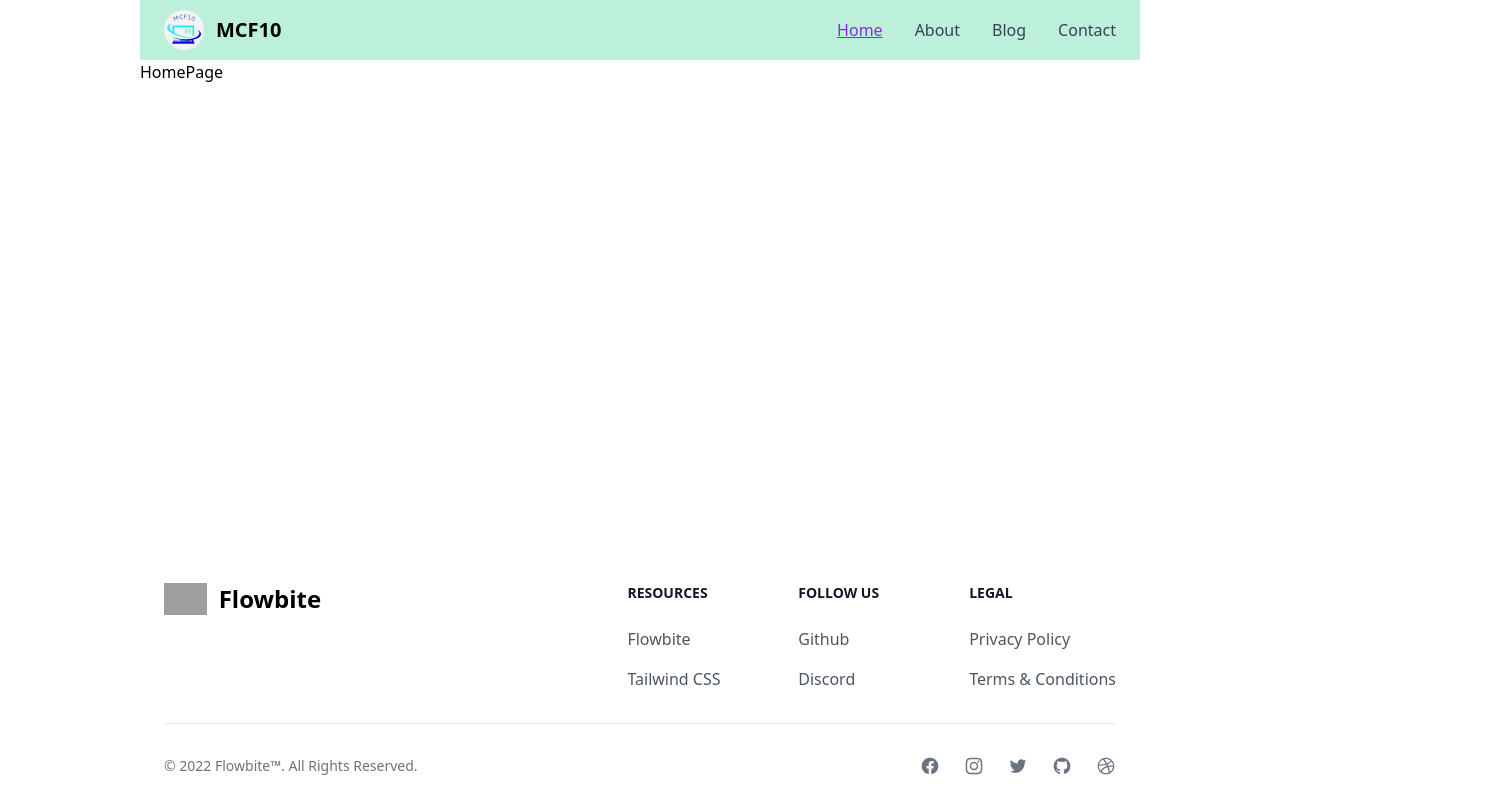
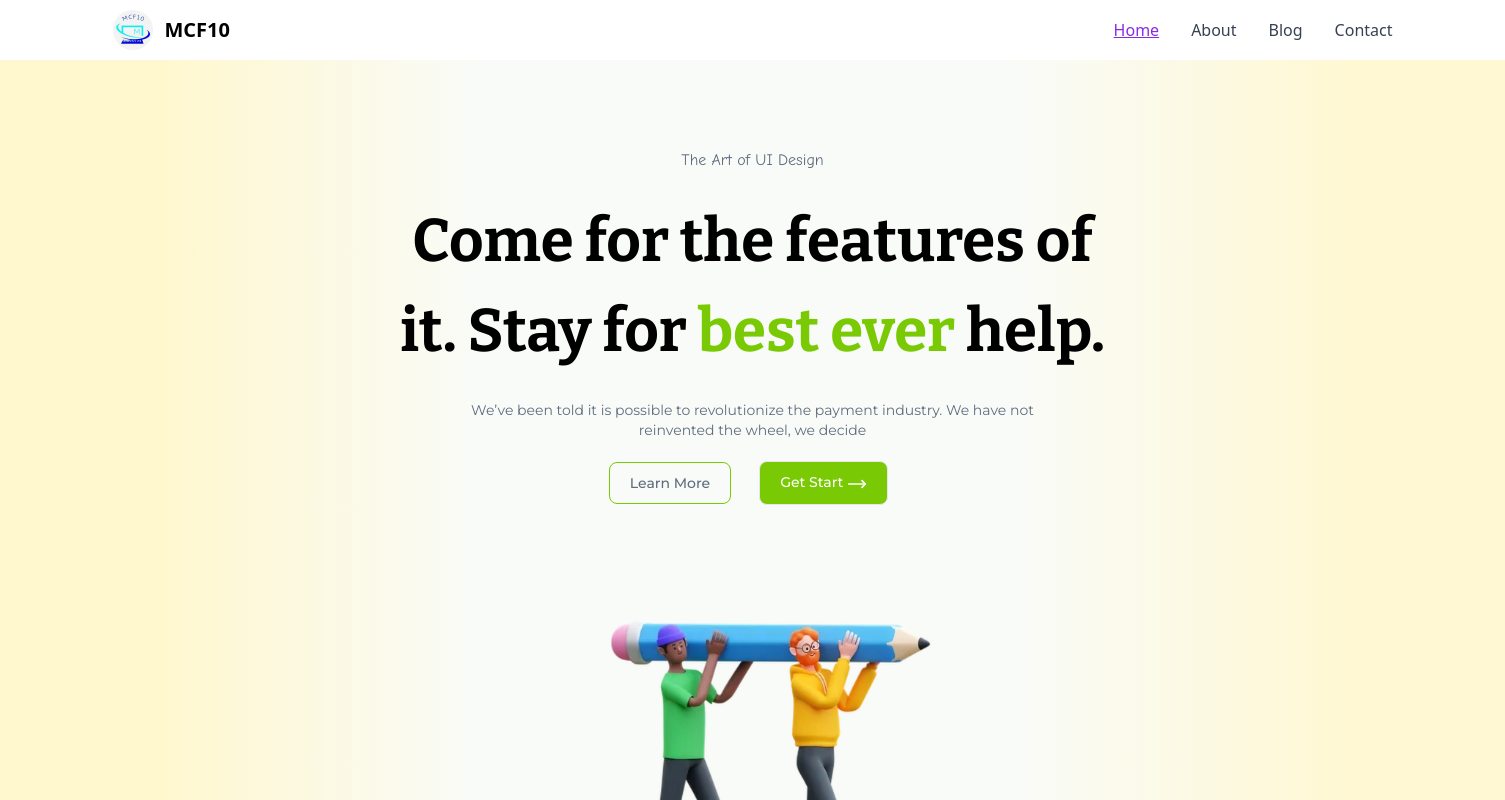
Before and after one commit to Yehtetaung158/team_tast, a React (Vite) app: page / in a window 1280 px wide. Shown: the top 800 px of the page, 1505 px wide, since content can reach past the window. Built offline with nearby package versions, Linux system fonts and the light colour scheme; grey boxes are pictures that could not be loaded.

Commit message:
hero section done

```diff
--- a/package.json
+++ b/package.json
@@ -11,6 +11,7 @@
   },
   "dependencies": {
     "flowbite-react": "^0.10.2",
+    "lucide-react": "^0.460.0",
     "react": "^18.2.0",
     "react-dom": "^18.2.0",
     "react-icons": "^5.3.0",
--- a/src/components/Container.jsx
+++ b/src/components/Container.jsx
@@ -1,6 +1,6 @@
 const Container = ({ children, className }) => {
     return (
-      <div className={`w-full md:w-[720px] lg:w-[1000px] mx-auto ${className}`}>
+      <div className={`w-full md:w-[720px] lg:w-[1505px]  mx-auto ${className}`}>
         {children}
       </div>
     );
--- a/src/components/Header.jsx
+++ b/src/components/Header.jsx
@@ -10,7 +10,7 @@ const Header = () => {
   return (
     <Container>
       <header>
-        <nav className=" border-gray-200 px-4 lg:px-6 py-2.5 dark:bg-gray-800 bg-green-200">
+        <nav className=" border-gray-200 px-4 lg:px-6 py-2.5 dark:bg-gray-800 ">
           <div className="flex flex-wrap justify-between items-center mx-auto max-w-screen-xl">
             <a href="https://flowbite.com" className="flex items-center">
               <img
--- /dev/null
+++ b/src/feature/home/components/HeroSection.jsx
@@ -0,0 +1,47 @@
+import React from "react";
+import img1 from "../../../assets/HomeIMG/heroIMG.png";
+import { MoveRight } from "lucide-react";
+
+const HeroSection = () => {
+  return (
+    <div className=" w-full flex flex-col homebg text-center p-2 ">
+      <div className="w-1/2  mx-auto py-[80px] space-y-[24px] ">
+        <div className="comic-neue-regular text-[#5F6D7E]">
+          <h5>The Art of UI Design</h5>
+        </div>
+        <div className="bitter text-[40px] lg:text-[60px]">
+          <h1>
+            Come for the features of it. Stay for
+            <span className="text-[#79CA04]"> best ever </span>
+            help.
+          </h1>
+        </div>
+        <div className="montserrat text-center text-sm lg:text-md text-[#5F6D7E] px-16">
+          <p>
+            We’ve been told it is possible to revolutionize the payment
+            industry. We have not reinvented the wheel, we decide
+          </p>
+        </div>
+        <div className="w-[289px] h-[46px] flex gap-5 items-center justify-center mx-auto montserrat ">
+          <button
+            type="button"
+            class="text-[#5F6D7E] hover:text-white border border-[#79CA04] hover:bg-[#79CA04] font-medium rounded-lg text-sm px-5 py-2.5 text-center me-2 mb-2  transition-all duration-150 delay-75"
+          >
+            Learn More
+          </button>
+          <button
+            type="button"
+            class="focus:outline-none text-white hover:text-[#5F6D7E] bg-[#79CA04] hover:bg-[#f3f6ef] border hover:border-[#79CA04]  font-medium rounded-lg text-sm px-5 py-2.5 me-2 mb-2  transition-all duration-150 delay-75"
+          >
+            Get Start <MoveRight className="size-5 inline-flex gap-2" />{" "}
+          </button>
+        </div>
+        <div className="mx-auto ">
+          <img src={img1}></img>
+        </div>
+      </div>
+    </div>
+  );
+};
+
+export default HeroSection;
--- a/src/feature/home/pages/HomePage.jsx
+++ b/src/feature/home/pages/HomePage.jsx
@@ -1,8 +1,9 @@
 import React from 'react'
+import HeroSection from '../components/HeroSection'
 
 const HomePage = () => {
   return (
-    <div>HomePage</div>
+    <HeroSection />
   )
 }
 
--- a/src/main.jsx
+++ b/src/main.jsx
@@ -1,6 +1,7 @@
 import React from 'react'
 import ReactDOM from 'react-dom/client'
 import '../src/style/index.css'
+import '../src/style/home.css'
 import { RouterProvider } from 'react-router-dom'
 import routes from './routes/route'
 
--- /dev/null
+++ b/src/style/home.css
@@ -0,0 +1,28 @@
+@import url('https://fonts.googleapis.com/css2?family=Bitter:ital,wght@0,100..900;1,100..900&family=Comic+Neue:ital,wght@0,300;0,400;0,700;1,300;1,400;1,700&family=Montserrat:ital,wght@0,100..900;1,100..900&display=swap');
+
+
+
+.montserrat{
+    font-family: "Montserrat", sans-serif;
+    font-optical-sizing: auto;
+    font-style: normal;
+    font-weight: 400;
+}
+
+.bitter {
+    font-family: "Bitter", serif;
+    font-optical-sizing: auto;
+    font-style: normal;
+    font-weight: 700;
+}
+
+.comic-neue-regular {
+    font-family: "Comic Neue", cursive;
+    font-weight: 400;
+    font-style: normal;
+}
+
+.homebg {
+    background: rgb(255,239,151);
+    background: linear-gradient(90deg, rgba(255,239,151,0.46271008403361347) 11%, rgba(249,251,248,1) 32%, rgba(249,251,248,1) 67%, rgba(255,239,151,0.4318977591036415) 90%);
+}
```
Also changed, not shown: src/assets/HomeIMG/heroIMG.png (added), src/style/index.css (line endings or trailing spaces), 1 other file (tests, documents, lock files or other folders).
